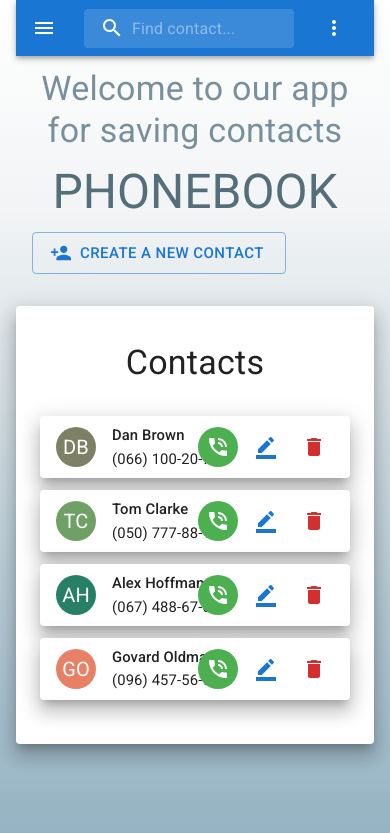
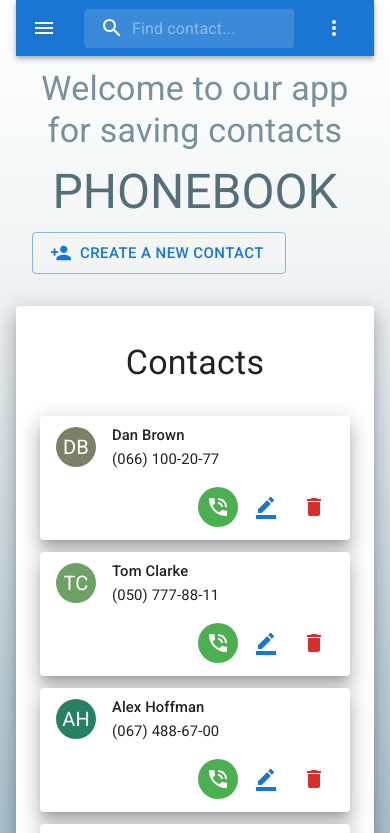
Before and after one commit to Yevhenii2022/goit-react-hw-07-phonebook, a React (Create React App) app: page / in a window 390 px wide. Shown: the top 833 px of the page. Built offline with nearby package versions, Linux system fonts and the light colour scheme.

Commit message:
add media query

```diff
--- a/src/components/Contacts/Contacts.jsx
+++ b/src/components/Contacts/Contacts.jsx
@@ -21,6 +21,7 @@ import { getFirstTwoLetters } from '../../utils/getFirstTwoLetters';
 const StyledPaper = styled(Paper)(({ theme }) => ({
   [theme.breakpoints.down('sm')]: {
     padding: theme.spacing(0),
+    height: theme.spacing(15.5),
   },
 }));
 
@@ -35,6 +36,12 @@ const StyledAvatar = styled(Avatar)(({ theme }) => ({
 const StyledTypography = styled(Typography)(({ theme }) => ({
   [theme.breakpoints.down('sm')]: {
     fontSize: theme.spacing(1.85),
+  },
+}));
+
+const StyledStack = styled(Stack)(({ theme }) => ({
+  [theme.breakpoints.down('sm')]: {
+    marginTop: theme.spacing(15),
   },
 }));
 
@@ -53,7 +60,7 @@ export const Contacts = ({ contacts, removeContact, theme }) => {
           <ListItem
             key={id}
             secondaryAction={
-              <Stack direction="row" alignItems="center" spacing={1}>
+              <StyledStack direction="row" alignItems="center" spacing={1}>
                 <a
                   href={`tel:+38${number.replace(/[^\d]/g, '')}`}
                   aria-label="call"
@@ -79,7 +86,7 @@ export const Contacts = ({ contacts, removeContact, theme }) => {
                 >
                   <DeleteIcon />
                 </IconButton>
-              </Stack>
+              </StyledStack>
             }
           >
             <ListItemAvatar>
```
